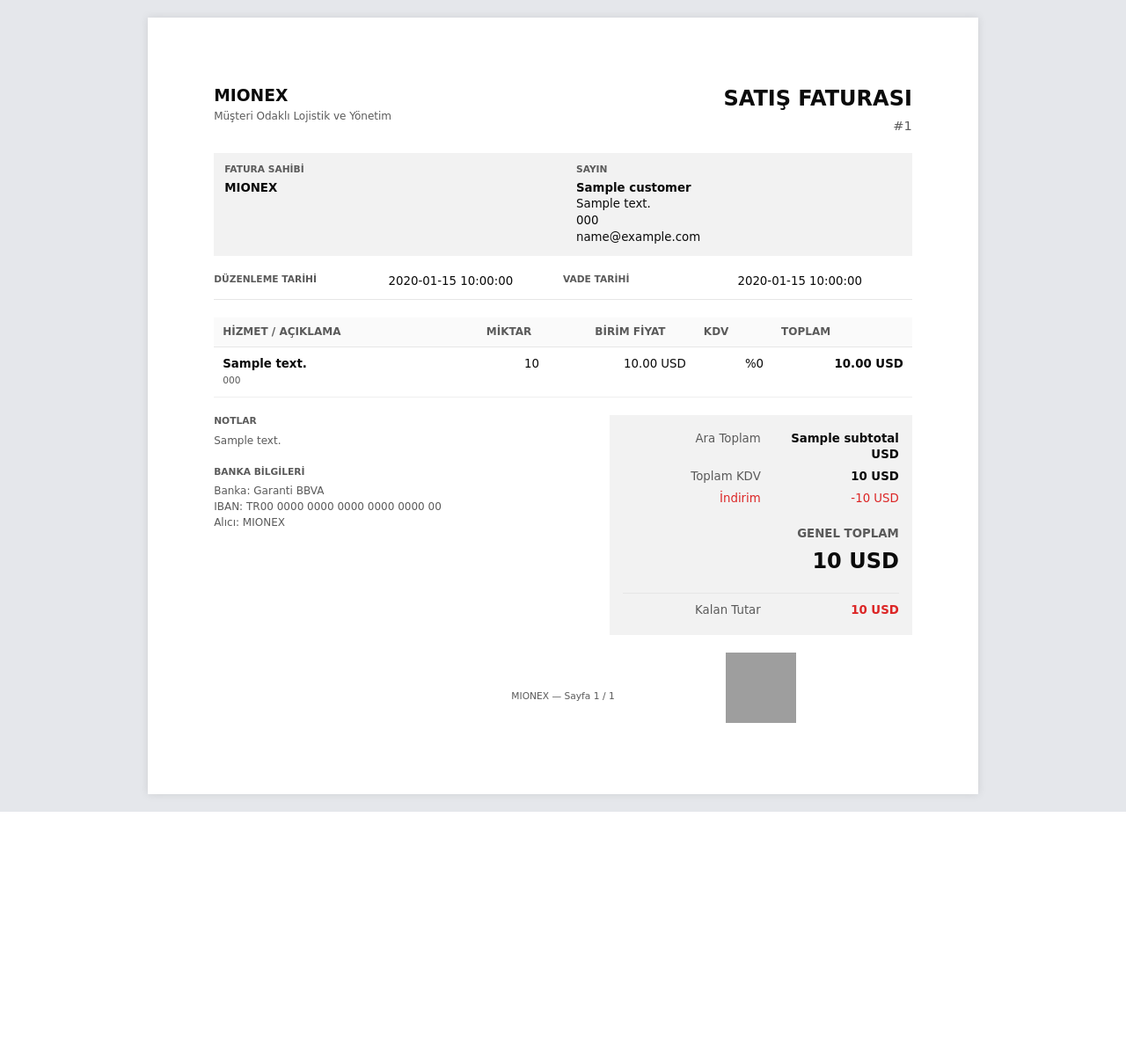
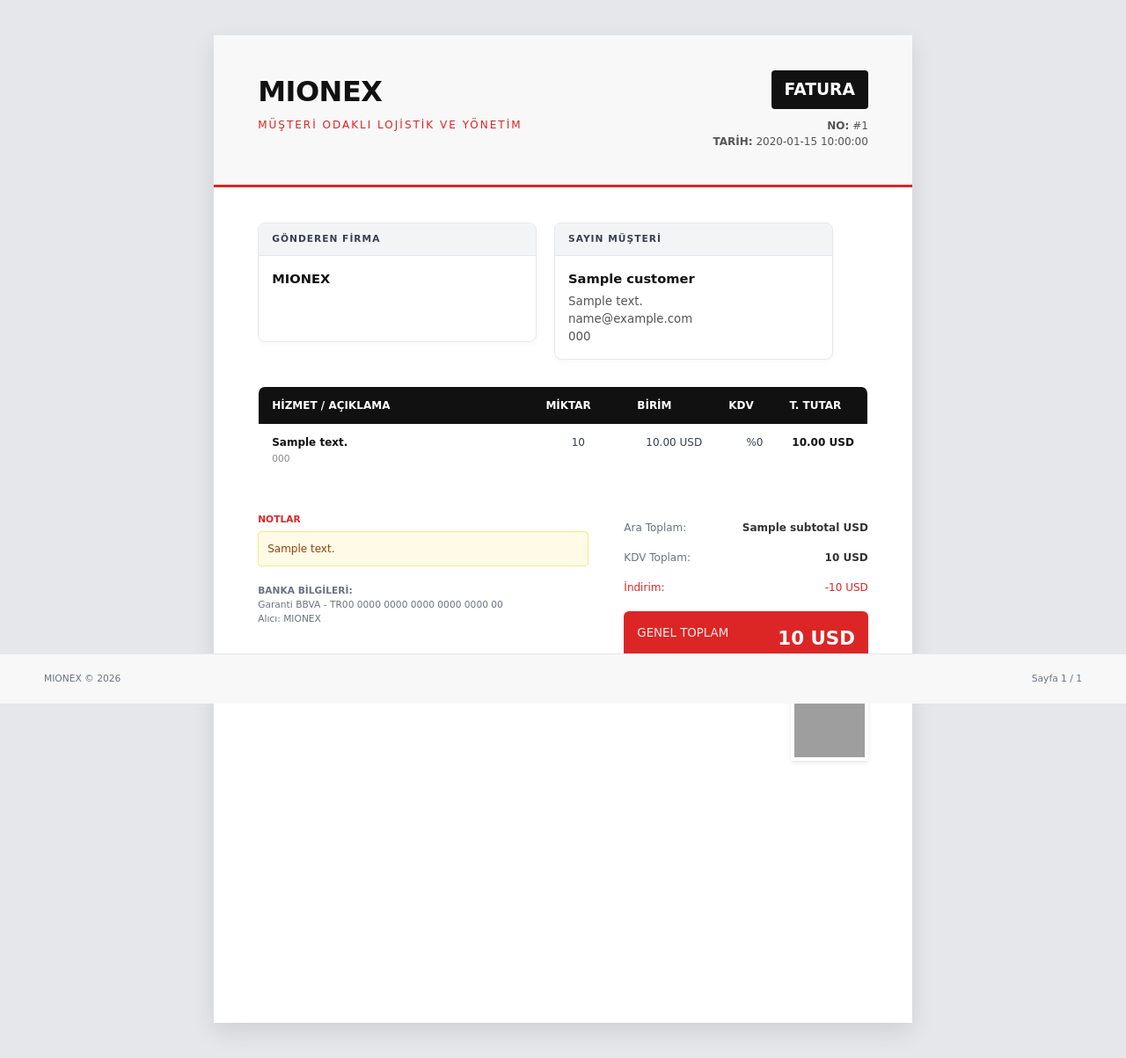
Before and after one commit to tokmakhead/mio, a Laravel app: template resources/views/invoices/premium.blade.php in a window 1280 px wide. Shown: the whole page at 88% size. Before the commit the page ends 923 px from the top, so only its background shows below. Run offline with Laravel 12, Linux system fonts and the light colour scheme; the template is opened without the code that fills it: most values are stand-ins (such as "Sample title", 1, 10 or a date in 2020); parts of the project's set-up code (start-up, migrations or seed data) failed here and were passed over; grey boxes are pictures that could not be loaded.

Commit message:
Refactor: Implement 'True Premium' design overhaul

```diff
--- a/resources/views/invoices/premium.blade.php
+++ b/resources/views/invoices/premium.blade.php
@@ -6,53 +6,20 @@
     <title>FATURA - {{ $invoice->number }}</title>
     <style>
         @page {
-            margin: 20mm;
+            margin: 0;
             padding: 0;
         }
 
-        /* Typography Protection */
         body {
             font-family: 'DejaVu Sans', sans-serif;
-            color: #0B0B0B;
-            font-size: 10pt;
-            line-height: 1.4;
+            color: #333;
+            font-size: 9pt;
+            line-height: 1.5;
+            margin: 0;
+            padding: 0;
         }
 
-        /* Base Settings */
-        table {
-            width: 100%;
-            border-collapse: collapse;
-            table-layout: fixed;
-            /* Explicit Fixed Layout */
-        }
-
-        td,
-        th {
-            vertical-align: top;
-            padding: 0;
-            word-wrap: break-word;
-            /* Wrap long text */
-        }
-
-        tr,
-        td {
-            page-break-inside: avoid;
-            /* Prevent row breaking */
-        }
-
-        /* Colors & Utils */
-        .text-muted {
-            color: #5A5A5A;
-        }
-
-        .bg-block {
-            background-color: #F2F2F2;
-        }
-
-        .bg-head {
-            background-color: #FAFAFA;
-        }
-
+        /* Helpers */
         .text-right {
             text-align: right;
         }
@@ -61,347 +28,360 @@
             text-align: center;
         }
 
-        .font-bold {
-            font-weight: 700;
-        }
-
-        .font-semi {
-            font-weight: 600;
-        }
-
-        .font-med {
-            font-weight: 500;
-        }
-
-        .uppercase {
+        .text-uppercase {
             text-transform: uppercase;
         }
 
-        /* HEADER */
-        .header-table {
-            margin-bottom: 20px;
+        .font-bold {
+            font-weight: bold;
         }
 
-        .brand-name {
-            font-size: 14pt;
-            font-weight: 600;
+        .text-primary {
+            color: #dc2626;
         }
 
-        .brand-tag {
-            font-size: 9pt;
-            color: #5A5A5A;
-            margin-top: 2px;
+        /* MIONEX Red */
+        .text-white {
+            color: #fff;
         }
 
-        .doc-title {
-            font-size: 18pt;
-            font-weight: 700;
+        .text-muted {
+            color: #6b7280;
         }
 
-        .doc-number {
-            font-size: 11pt;
-            color: #5A5A5A;
-            margin-top: 4px;
+        .w-full {
+            width: 100%;
         }
 
-        /* PARTY BLOCK */
-        .party-block {
-            background-color: #F2F2F2;
-            padding: 12px;
-            margin-bottom: 20px;
+        .w-half {
+            width: 50%;
         }
 
-        .party-label {
-            font-size: 8pt;
-            font-weight: 700;
-            color: #5A5A5A;
-            text-transform: uppercase;
-            margin-bottom: 4px;
+        table {
+            width: 100%;
+            border-collapse: collapse;
         }
 
-        .party-content {
-            font-size: 10pt;
-            line-height: 1.4;
+        td,
+        th {
+            padding: 0;
+            vertical-align: top;
         }
 
-        /* DATES */
-        .dates-table {
-            margin-bottom: 20px;
-            border-bottom: 1px solid #E6E6E6;
+        /* HEADER SECTION */
+        .header-bg {
+            background-color: #f8f8f8;
+            border-bottom: 3px solid #dc2626;
+            padding: 40px 50px;
         }
 
-        .dates-table td {
-            padding-bottom: 10px;
+        .brand-logo {
+            font-size: 24pt;
+            font-weight: bold;
+            color: #111;
+            letter-spacing: -0.5px;
+        }
+
+        .brand-sub {
+            font-size: 9pt;
+            color: #dc2626;
+            text-transform: uppercase;
+            letter-spacing: 2px;
+            margin-top: 5px;
+        }
+
+        .invoice-badge {
+            background-color: #111;
+            color: #fff;
+            padding: 8px 15px;
+            font-size: 14pt;
+            font-weight: bold;
+            display: inline-block;
+            border-radius: 4px;
+        }
+
+        .invoice-meta {
+            margin-top: 10px;
+            color: #555;
+            font-size: 9pt;
+        }
+
+        /* CONTENT WRAPPER */
+        .wrapper {
+            padding: 40px 50px;
+        }
+
+        /* CARDS */
+        .info-card {
+            background-color: #fff;
+            border: 1px solid #e5e7eb;
+            border-radius: 8px;
+            padding: 0;
+            overflow: hidden;
+            margin-bottom: 30px;
+            box-shadow: 0 4px 6px rgba(0, 0, 0, 0.02);
+        }
+
+        .card-header {
+            background-color: #f3f4f6;
+            padding: 10px 15px;
+            font-size: 8pt;
+            font-weight: bold;
+            color: #374151;
+            border-bottom: 1px solid #e5e7eb;
+            text-transform: uppercase;
+            letter-spacing: 1px;
+        }
+
+        .card-body {
+            padding: 15px;
+            color: #1f2937;
+            font-size: 10pt;
         }
 
         /* ITEMS TABLE */
         .items-table {
-            margin-bottom: 20px;
+            width: 100%;
+            margin-bottom: 40px;
+            border-radius: 8px;
+            overflow: hidden;
+            border: 1px solid #e5e7eb;
+        }
+
+        .items-table thead th {
+            background-color: #111;
+            color: #fff;
+            padding: 12px 15px;
+            font-size: 9pt;
+            text-transform: uppercase;
+            font-weight: 600;
+            text-align: left;
+        }
+
+        .items-table tbody td {
+            padding: 12px 15px;
+            border-bottom: 1px solid #f3f4f6;
+            color: #374151;
+        }
+
+        .items-table tbody tr:last-child td {
+            border-bottom: none;
+        }
+
+        .items-table tbody tr:nth-child(even) {
+            background-color: #f9fafb;
+        }
+
+        /* TOTALS AREA */
+        .totals-area {
             width: 100%;
         }
 
-        .items-table thead th {
-            background-color: #FAFAFA;
-            padding: 8px 10px;
-            font-size: 9pt;
-            font-weight: 600;
-            color: #5A5A5A;
-            text-align: left;
-            border-bottom: 1px solid #E6E6E6;
+        .total-row td {
+            padding: 8px 0;
         }
 
-        .items-table tbody td {
-            padding: 10px;
-            font-size: 10pt;
-            border-bottom: 1px solid #EFEFEF;
-        }
-
-        .items-table tbody tr:nth-child(even) {
-            background-color: #FCFCFC;
-            /* Zebra */
-        }
-
-        /* BOTTOM SECTION */
-        .bottom-table {
-            width: 100%;
+        .grand-total-box {
+            background-color: #dc2626;
+            color: #fff;
+            padding: 15px;
+            border-radius: 6px;
             margin-top: 10px;
         }
 
-        .notes-content {
-            font-size: 9pt;
-            color: #5A5A5A;
-            line-height: 1.5;
-        }
-
-        .totals-block {
-            background-color: #F2F2F2;
-            padding: 15px;
-        }
-
-        .totals-table td {
-            padding: 3px 0;
-            text-align: right;
-        }
-
-        .grand-total-label {
-            font-size: 10pt;
-            font-weight: 700;
-            color: #5A5A5A;
-            text-transform: uppercase;
-        }
-
-        .grand-total-value {
-            font-size: 18pt;
-            font-weight: 700;
-            color: #0B0B0B;
-            margin-top: 5px;
-        }
-
-        .remaining-value {
-            color: #DC2626;
-            font-weight: 700;
-        }
-
+        /* FOOTER */
         .footer {
             position: fixed;
-            bottom: 0px;
-            left: 0px;
-            right: 0px;
-            text-align: center;
+            bottom: 0;
+            left: 0;
+            right: 0;
+            background-color: #f8f8f8;
+            padding: 20px 50px;
+            border-top: 1px solid #e5e7eb;
             font-size: 8pt;
-            color: #5A5A5A;
+            color: #6b7280;
         }
 
         /* Screen Preview Fix */
         @media screen {
             body {
-                max-width: 210mm;
-                margin: 20px auto;
-                background-color: #FFFFFF;
-                box-shadow: 0 0 10px rgba(0, 0, 0, 0.1);
-                padding: 20mm;
+                background-color: #e5e7eb;
+                padding: 40px;
             }
 
-            html {
-                background-color: #E5E7EB;
+            .page-container {
+                max-width: 210mm;
+                min-height: 297mm;
+                margin: 0 auto;
+                background-color: #fff;
+                box-shadow: 0 10px 25px rgba(0, 0, 0, 0.1);
+                position: relative;
             }
         }
     </style>
 </head>
 
 <body>
-
-    <!-- HEADER -->
-    <table class="header-table">
+    <div class="page-container">
+        <!-- Header -->
+        <div class="header-bg">
+            <table class="w-full">
                 <tr>
-            <td width="50%">
-                <div class="brand-name">{{ $brandSettings['site_title'] ?? 'MIONEX' }}</div>
-                <div class="brand-tag">M&#252;&#351;teri Odakl&#305; Lojistik ve Y&#246;netim</div>
+                    <td style="width: 60%">
+                        <div class="brand-logo">{{ $brandSettings['site_title'] ?? 'MIONEX' }}</div>
+                        <div class="brand-sub">M&#252;&#351;teri Odakl&#305; Lojistik ve Y&#246;netim</div>
                     </td>
-            <td width="50%" class="text-right">
-                <div class="doc-title">SATI&#350; FATURASI</div>
-                <div class="doc-number">#{{ $invoice->number }}</div>
-            </td>
-        </tr>
-    </table>
-
-    <!-- PARTY BLOCK -->
-    <div class="party-block">
-        <table>
-            <tr>
-                <td width="50%" style="padding-right: 15px;">
-                    <div class="party-label">FATURA SAH&#304;B&#304;</div>
-                    <div class="party-content">
-                        <strong>{{ $brandSettings['company_name'] ?? ($brandSettings['site_title'] ?? 'MIONEX') }}</strong><br>
-                        {{ $brandSettings['company_address'] ?? '' }}<br>
-                        {{ $brandSettings['company_phone'] ?? '' }}<br>
-                        {{ $brandSettings['company_email'] ?? '' }}
-                    </div>
-                </td>
-                <td width="50%" style="padding-left: 15px;">
-                    <div class="party-label">SAYIN</div>
-                    <div class="party-content">
-                        <strong>{{ $invoice->customer->name }}</strong><br>
-                        {{ $invoice->customer->address }}<br>
-                        {{ $invoice->customer->phone }}<br>
-                        {{ $invoice->customer->email }}
+                    <td style="width: 40%; text-align: right;">
+                        <div class="invoice-badge">FATURA</div>
+                        <div class="invoice-meta">
+                            <strong>NO:</strong> #{{ $invoice->number }}<br>
+                            <strong>TAR&#304;H:</strong> {{ $dates['issue_date'] }}
                         </div>
                     </td>
                 </tr>
             </table>
         </div>
 
-    <!-- DATES -->
-    <table class="dates-table">
+        <div class="wrapper">
+            <!-- Info Cards -->
+            <table class="w-full" style="border-spacing: 20px 0; border-collapse: separate; margin: 0 -20px;">
                 <tr>
-            <td width="25%">
-                <div class="party-label">D&#220;ZENLEME TAR&#304;H&#304;</div>
+                    <td class="w-half" style="vertical-align: top;">
+                        <div class="info-card">
+                            <div class="card-header">G&#214;NDEREN F&#304;RMA</div>
+                            <div class="card-body">
+                                <strong
+                                    style="font-size: 11pt; color: #111;">{{ $brandSettings['company_name'] ?? 'MIONEX' }}</strong><br>
+                                <div style="margin-top: 5px; color: #555;">
+                                    {{ $brandSettings['company_address'] ?? '' }}<br>
+                                    {{ $brandSettings['company_email'] ?? '' }}<br>
+                                    {{ $brandSettings['company_phone'] ?? '' }}
+                                </div>
+                            </div>
+                        </div>
                     </td>
-            <td width="25%">
-                <div class="party-content">{{ $dates['issue_date'] }}</div>
-            </td>
-            <td width="25%">
-                <div class="party-label">VADE TAR&#304;H&#304;</div>
-            </td>
-            <td width="25%">
-                <div class="party-content">{{ $dates['due_date'] }}</div>
+                    <td class="w-half" style="vertical-align: top;">
+                        <div class="info-card">
+                            <div class="card-header">SAYIN M&#220;&#351;TER&#304;</div>
+                            <div class="card-body">
+                                <strong
+                                    style="font-size: 11pt; color: #111;">{{ $invoice->customer->name }}</strong><br>
+                                <div style="margin-top: 5px; color: #555;">
+                                    {{ $invoice->customer->address }}<br>
+                                    {{ $invoice->customer->email }}<br>
+                                    {{ $invoice->customer->phone }}
+                                </div>
+                            </div>
+                        </div>
                     </td>
                 </tr>
             </table>
 
-    <!-- ITEMS -->
+            <!-- Items -->
             <table class="items-table">
                 <thead>
                     <tr>
-                <th width="40%">H&#304;ZMET / A&#199;IKLAMA</th>
+                        <th width="45%">H&#304;ZMET / A&#199;IKLAMA</th>
                         <th width="15%" class="text-center">M&#304;KTAR</th>
-                <th width="15%" class="text-right">B&#304;R&#304;M F&#304;YAT</th>
+                        <th width="15%" class="text-right">B&#304;R&#304;M</th>
                         <th width="10%" class="text-right">KDV</th>
-                <th width="20%" class="text-right">TOPLAM</th>
+                        <th width="15%" class="text-right">T. TUTAR</th>
                     </tr>
                 </thead>
                 <tbody>
                     @foreach($invoice->items as $item)
                         <tr>
                             <td>
-                        <div class="font-semi">{{ $item->description }}</div>
+                                <strong style="color: #111;">{{ $item->description }}</strong>
                                 @if($item->service && $item->service->identifier_code)
-                            <div style="font-size: 8pt; color: #5A5A5A; margin-top: 2px;">{{ $item->service->identifier_code }}
-                            </div>
+                                    <div style="font-size: 8pt; color: #888; margin-top: 2px;">
+                                        {{ $item->service->identifier_code }}</div>
                                 @endif
                             </td>
                             <td class="text-center">{{ number_format($item->qty, 0) }}</td>
                             <td class="text-right">{{ number_format($item->unit_price, 2) }} {{ $totals['currency'] }}</td>
                             <td class="text-right">%{{ (int) $item->vat_rate }}</td>
-                    <td class="text-right font-bold">{{ number_format($item->line_total, 2) }} {{ $totals['currency'] }}
-                    </td>
+                            <td class="text-right font-bold" style="color: #111;">{{ number_format($item->line_total, 2) }}
+                                {{ $totals['currency'] }}</td>
                         </tr>
                     @endforeach
                 </tbody>
             </table>
 
-    <!-- BOTTOM SECTION -->
-    <table class="bottom-table">
+            <!-- Footer Section -->
+            <table class="w-full">
                 <tr>
-            <!-- LEFT COLUMN (NOTES + BANK) -->
-            <td width="55%" style="padding-right: 30px;">
+                    <td style="width: 60%; padding-right: 40px;">
                         @if($invoice->notes)
-                    <div class="party-label" style="margin-bottom: 5px;">NOTLAR</div>
-                    <div class="notes-content" style="margin-bottom: 20px;">
+                            <div style="margin-bottom: 20px;">
+                                <div
+                                    style="font-size: 8pt; font-weight: bold; text-transform: uppercase; color: #dc2626; margin-bottom: 5px;">
+                                    NOTLAR</div>
+                                <div
+                                    style="background: #fffbe6; border: 1px solid #fde68a; padding: 10px; border-radius: 4px; font-size: 9pt; color: #92400e;">
                                     {{ $invoice->notes }}
+                                </div>
                             </div>
                         @endif
 
-                <div class="party-label" style="margin-bottom: 5px;">BANKA BİLGİLERİ</div>
-                <div class="notes-content">
-                    Banka: Garanti BBVA<br>
-                    IBAN: TR00 0000 0000 0000 0000 0000 00<br>
-                    Alıcı: {{ $brandSettings['company_name'] ?? ($brandSettings['site_title'] ?? 'MIONEX') }}
+                        <div style="font-size: 8pt; color: #6b7280;">
+                            <strong>BANKA BİLGİLERİ:</strong><br>
+                            Garanti BBVA - TR00 0000 0000 0000 0000 0000 00<br>
+                            Alıcı: {{ $brandSettings['company_name'] ?? 'MIONEX' }}
                         </div>
                     </td>
 
-            <!-- RIGHT COLUMN (TOTALS) -->
-            <td width="45%">
-                <div class="totals-block">
-                    <table class="totals-table">
-                        <tr>
-                            <td class="text-muted">Ara Toplam</td>
-                            <td class="font-semi">{{ $totals['subtotal'] }} {{ $totals['currency'] }}</td>
+                    <td style="width: 40%;">
+                        <table class="w-full">
+                            <tr class="total-row">
+                                <td class="text-muted">Ara Toplam:</td>
+                                <td class="text-right font-bold">{{ $totals['subtotal'] }} {{ $totals['currency'] }}
+                                </td>
                             </tr>
-                        <tr>
-                            <td class="text-muted">Toplam KDV</td>
-                            <td class="font-semi">{{ $totals['tax_total'] }} {{ $totals['currency'] }}</td>
+                            <tr class="total-row">
+                                <td class="text-muted">KDV Toplam:</td>
+                                <td class="text-right font-bold">{{ $totals['tax_total'] }} {{ $totals['currency'] }}
+                                </td>
                             </tr>
                             @if($invoice->discount_total > 0)
-                            <tr>
-                                <td style="color: #DC2626;">İndirim</td>
-                                <td style="color: #DC2626;">-{{ $totals['discount_total'] }} {{ $totals['currency'] }}</td>
-                            </tr>
-                        @endif
-
-                        <!-- SPACER -->
-                        <tr>
-                            <td colspan="2" style="height: 10px;"></td>
-                        </tr>
-
-                        <!-- GRAND TOTAL -->
-                        <tr>
-                            <td colspan="2">
-                                <div class="grand-total-label text-left">GENEL TOPLAM</div>
-                                <div class="grand-total-value text-right">{{ $totals['grand_total'] }}
-                                    {{ $totals['currency'] }}
-                                </div>
-                            </td>
-                        </tr>
-
-                        @if($invoice->remaining_amount > 0)
-                            <tr>
-                                <td colspan="2" style="height: 10px; border-bottom: 1px solid #E6E6E6;"></td>
-                            </tr>
-                            <tr>
-                                <td class="text-muted" style="padding-top: 10px;">Kalan Tutar</td>
-                                <td class="remaining-value" style="padding-top: 10px;">{{ $totals['remaining_amount'] }}
-                                    {{ $totals['currency'] }}
-                                </td>
+                                <tr class="total-row">
+                                    <td style="color: #dc2626;">&#304;ndirim:</td>
+                                    <td class="text-right" style="color: #dc2626;">-{{ $totals['discount_total'] }}
+                                        {{ $totals['currency'] }}</td>
                                 </tr>
                             @endif
                         </table>
+
+                        <div class="grand-total-box">
+                            <table class="w-full">
+                                <tr>
+                                    <td style="font-size: 10pt; opacity: 0.9;">GENEL TOPLAM</td>
+                                    <td class="text-right" style="font-size: 16pt; font-weight: bold;">
+                                        {{ $totals['grand_total'] }} {{ $totals['currency'] }}</td>
+                                </tr>
+                            </table>
                         </div>
 
-                <!-- QR CODE -->
                         @if($qrBase64)
-                    <div class="text-center" style="margin-top: 20px;">
-                        <img src="{{ $qrBase64 }}" style="width: 80px; height: 80px;">
+                            <div style="margin-top: 20px; text-align: right;">
+                                <img src="{{ $qrBase64 }}"
+                                    style="width: 80px; height: 80px; border: 4px solid #fff; box-shadow: 0 2px 4px rgba(0,0,0,0.1);">
                             </div>
                         @endif
                     </td>
                 </tr>
             </table>
+        </div>
 
         <div class="footer">
-        {{ $brandSettings['company_name'] ?? 'MIONEX' }} — Sayfa 1 / 1
+            <table class="w-full">
+                <tr>
+                    <td>{{ $brandSettings['company_name'] ?? 'MIONEX' }} &copy; {{ date('Y') }}</td>
+                    <td class="text-right">Sayfa 1 / 1</td>
+                </tr>
+            </table>
         </div>
-
+    </div>
 </body>
 
 </html>
```
Lines whose indentation alone changed are shown as unchanged.
